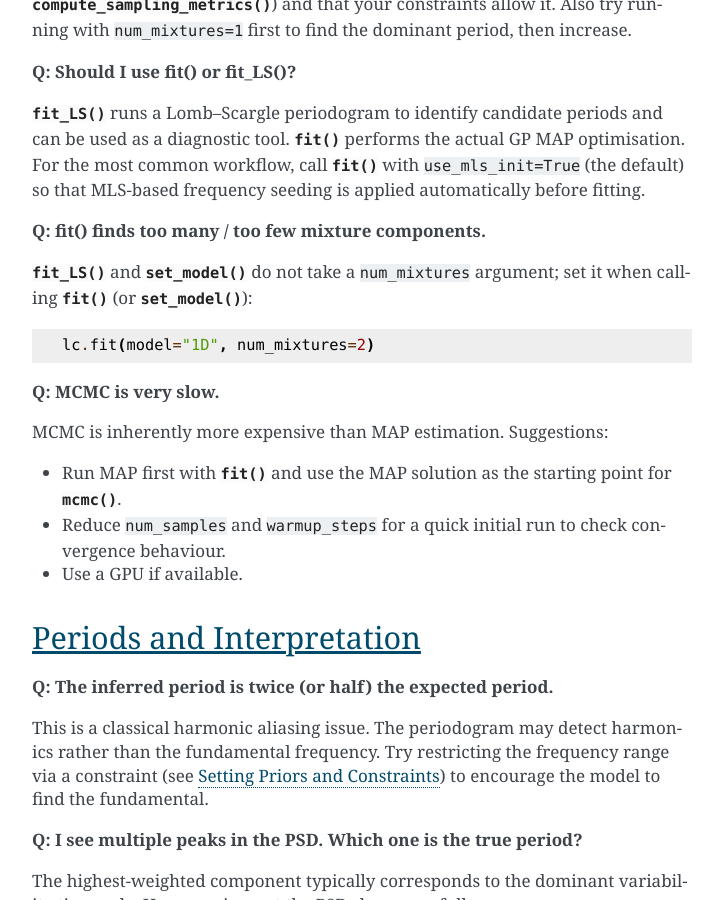
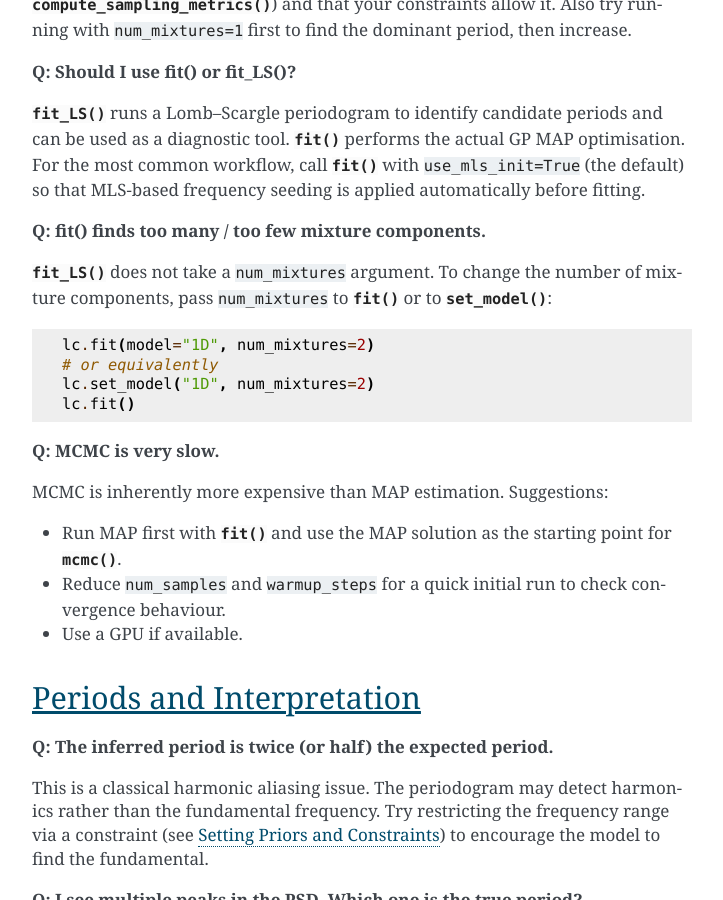
Before and after one commit to ICSM/pgmuvi, a Sphinx documentation site: the page built from docs/source/faq.rst, in a window 1280 px wide and 900 px high, scrolled down 1672 px. Shown: the whole window, without its empty margins (388-1111 px from the left). Built offline with Sphinx 7.4.7, drawn with Linux system fonts in a browser that asks for light colours; pages that are not in the unit, such as notebooks, are missing from menus.

Commit message:
Apply fifth round of documentation API corrections from review
Agent-Logs-Url: https://github.com/ICSM/pgmuvi/sessions/d443f074-8a74-4b57-84db-f13c6c3156f8

Co-authored-by: pscicluna <509178+pscicluna@users.noreply.github.com>

```diff
--- a/docs/source/faq.rst
+++ b/docs/source/faq.rst
@@ -83,13 +83,15 @@ applied automatically before fitting.
 
 **Q: fit() finds too many / too few mixture components.**
 
-:meth:`~pgmuvi.lightcurve.Lightcurve.fit_LS` and
-:meth:`~pgmuvi.lightcurve.Lightcurve.set_model` do not take a
-``num_mixtures`` argument; set it when calling
-:meth:`~pgmuvi.lightcurve.Lightcurve.fit` (or
-:meth:`~pgmuvi.lightcurve.Lightcurve.set_model`)::
+:meth:`~pgmuvi.lightcurve.Lightcurve.fit_LS` does not take a
+``num_mixtures`` argument.  To change the number of mixture components, pass
+``num_mixtures`` to :meth:`~pgmuvi.lightcurve.Lightcurve.fit` or to
+:meth:`~pgmuvi.lightcurve.Lightcurve.set_model`::
 
     lc.fit(model="1D", num_mixtures=2)
+    # or equivalently
+    lc.set_model("1D", num_mixtures=2)
+    lc.fit()
 
 **Q: MCMC is very slow.**
 
--- a/docs/source/howto/priors_constraints.rst
+++ b/docs/source/howto/priors_constraints.rst
@@ -32,7 +32,7 @@ explicitly after setting a model with
 :meth:`~pgmuvi.lightcurve.Lightcurve.set_default_constraints` to restore the
 defaults after manually modifying them (a model must be set first)::
 
-    lc.set_model("1D")
+    lc.set_model("1D", num_mixtures=4)
     lc.set_default_priors()
     lc.set_default_constraints()
 
```
Also changed, not shown: docs/source/howto/model_selection.rst (+8 -3 lines), docs/source/notebooks/tutorial_model_selection.ipynb, docs/source/notebooks/tutorial_preprocessing.ipynb, docs/source/notebooks/tutorial_synthetic.ipynb.
